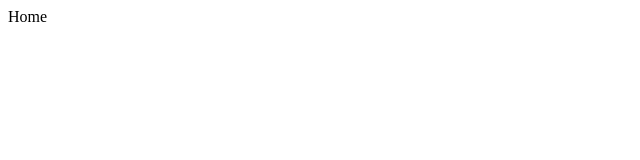
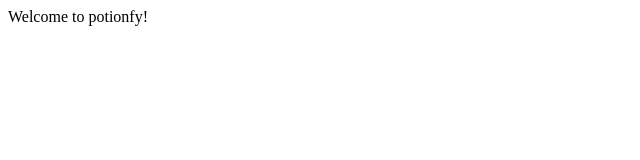
Before and after one commit to haziqmhb/potionfy, a plain HTML site: page index.html in a window 1280 px wide. Shown: the whole page, without its empty margins (0-640 px from the left). Drawn offline with Linux system fonts and the light colour scheme.

Commit message:
Add landing message

```diff
--- a/index.html
+++ b/index.html
@@ -6,6 +6,6 @@
     <title>Document</title>
 </head>
 <body>
-    Home
+    Welcome to potionfy!
 </body>
 </html>
```
